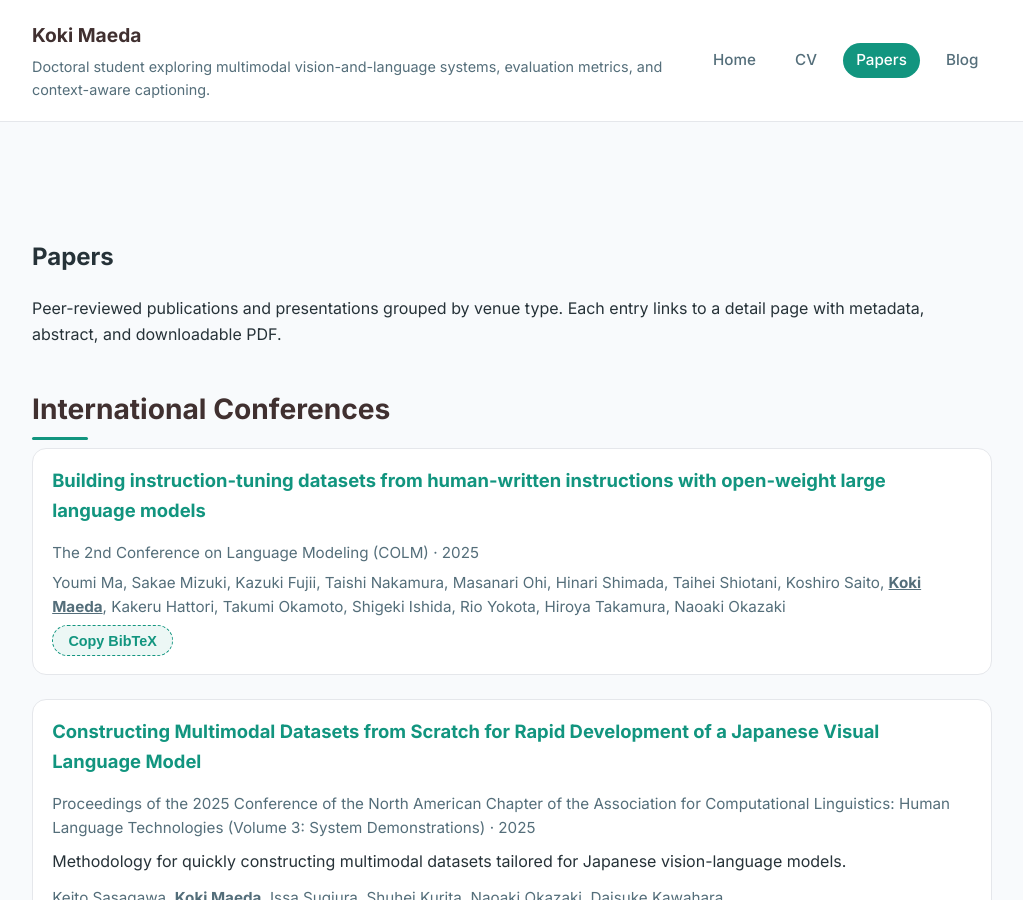
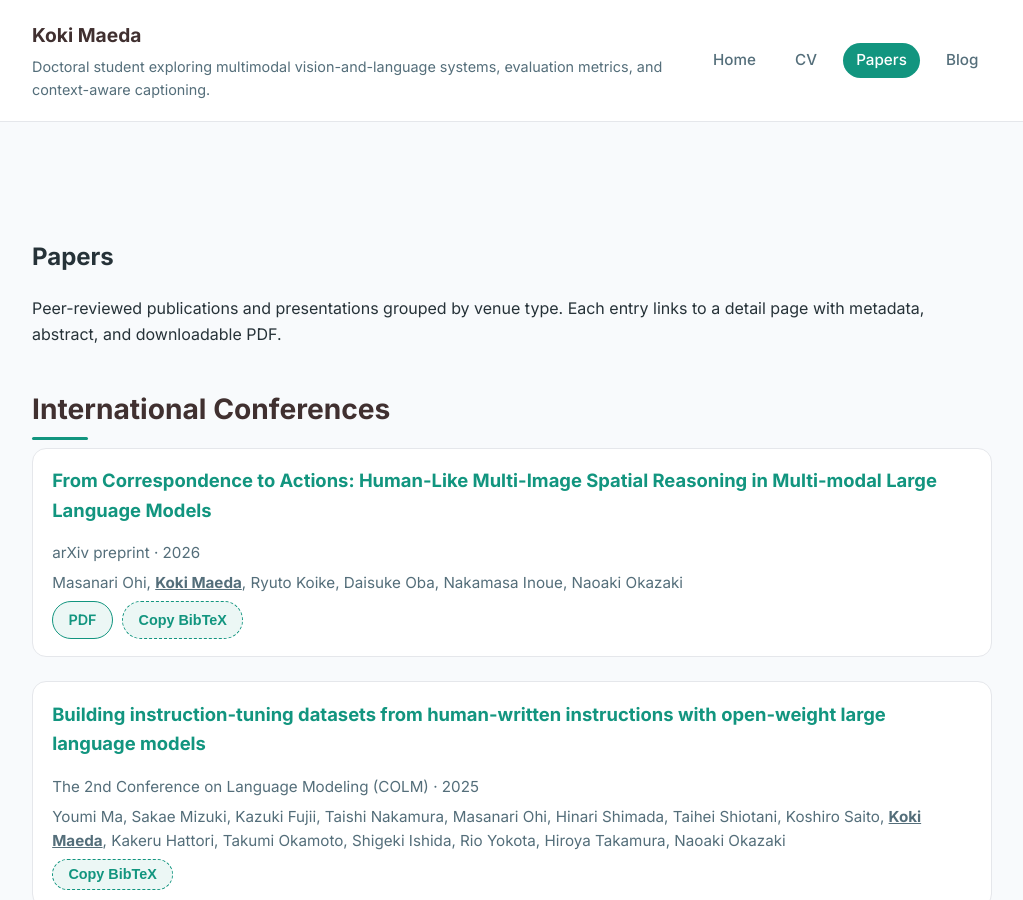
Before and after one commit to Silviase/silviase.github.io, a Jekyll site: the page built from pages/papers.md, in a window 1280 px wide and 900 px high. Shown: the whole window, without its empty margins (128-1151 px from the left). Built offline with Jekyll 4.4.1, drawn with Linux system fonts in a browser that asks for light colours.

Commit message:
feat: add HATCH paper (2026)
Add paper entry and PDF for HATCH, and update cv_publications
data to include it in the publications list.

Co-Authored-By: Claude Opus 4.6 <noreply@anthropic.com>

```diff
--- a/_data/cv_publications.yml
+++ b/_data/cv_publications.yml
@@ -1,4 +1,9 @@
 international:
+  - id: 2026_hatch
+    date: 'February 2026'
+    pages: 'arXiv preprint'
+    page_count: '15 pages'
+    column: 'Double column'
   - id: 2025_whywe
     date: 'October 2025'
     location: 'Montreal, Canada'
--- /dev/null
+++ b/_papers/2026_hatch.md
@@ -0,0 +1,23 @@
+---
+title: 'From Correspondence to Actions: Human-Like Multi-Image Spatial Reasoning in Multi-modal Large Language Models'
+authors:
+  - Masanari Ohi
+  - Koki Maeda
+  - Ryuto Koike
+  - Daisuke Oba
+  - Nakamasa Inoue
+  - Naoaki Okazaki
+venue: arXiv preprint
+date: 2026-02-09
+type: international
+pdf: /assets/papers/hatch-2026.pdf
+bibtex: |
+  @misc{ohi2026hatch,
+    title={From Correspondence to Actions: Human-Like Multi-Image Spatial Reasoning in Multi-modal Large Language Models},
+    author={Masanari Ohi and Koki Maeda and Ryuto Koike and Daisuke Oba and Nakamasa Inoue and Naoaki Okazaki},
+    year={2026},
+    eprint={2602.08735},
+    archivePrefix={arXiv},
+    primaryClass={cs.CV}
+  }
+---
```
Also changed, not shown: 1 other file.
